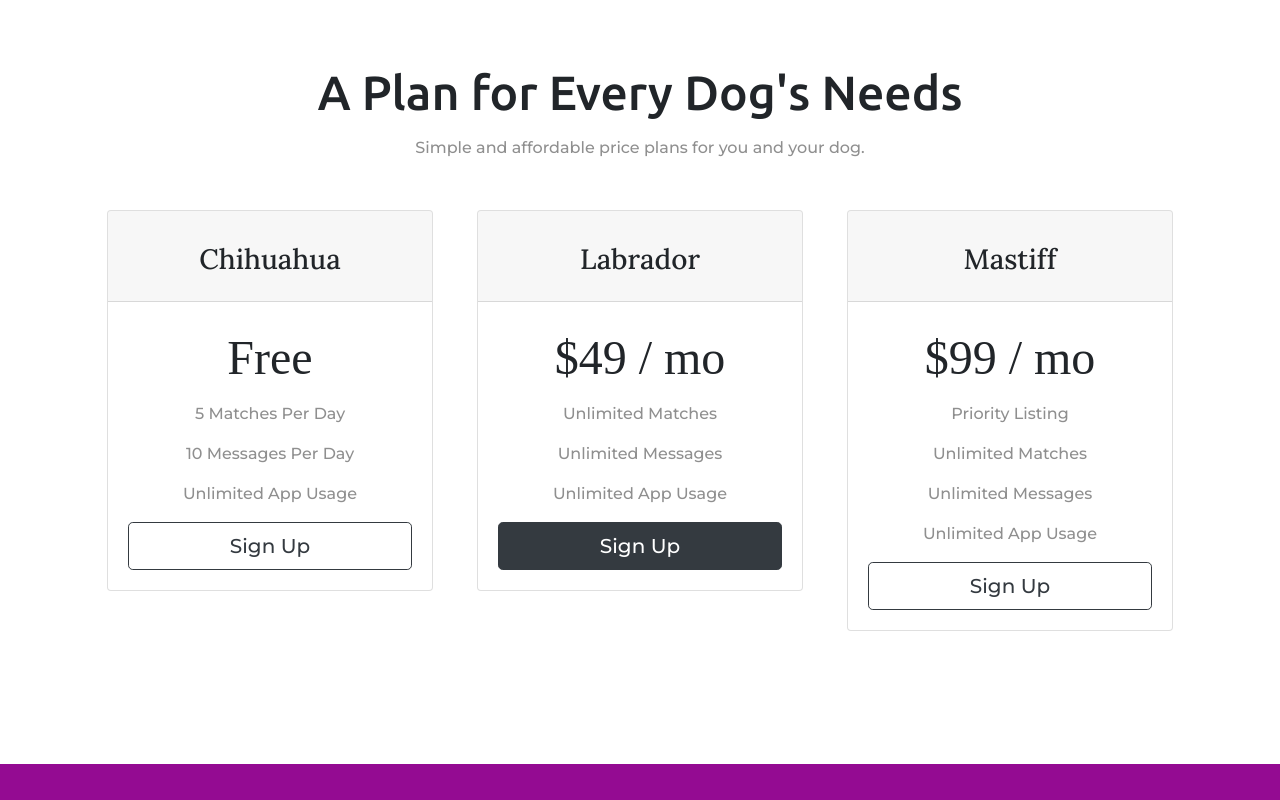
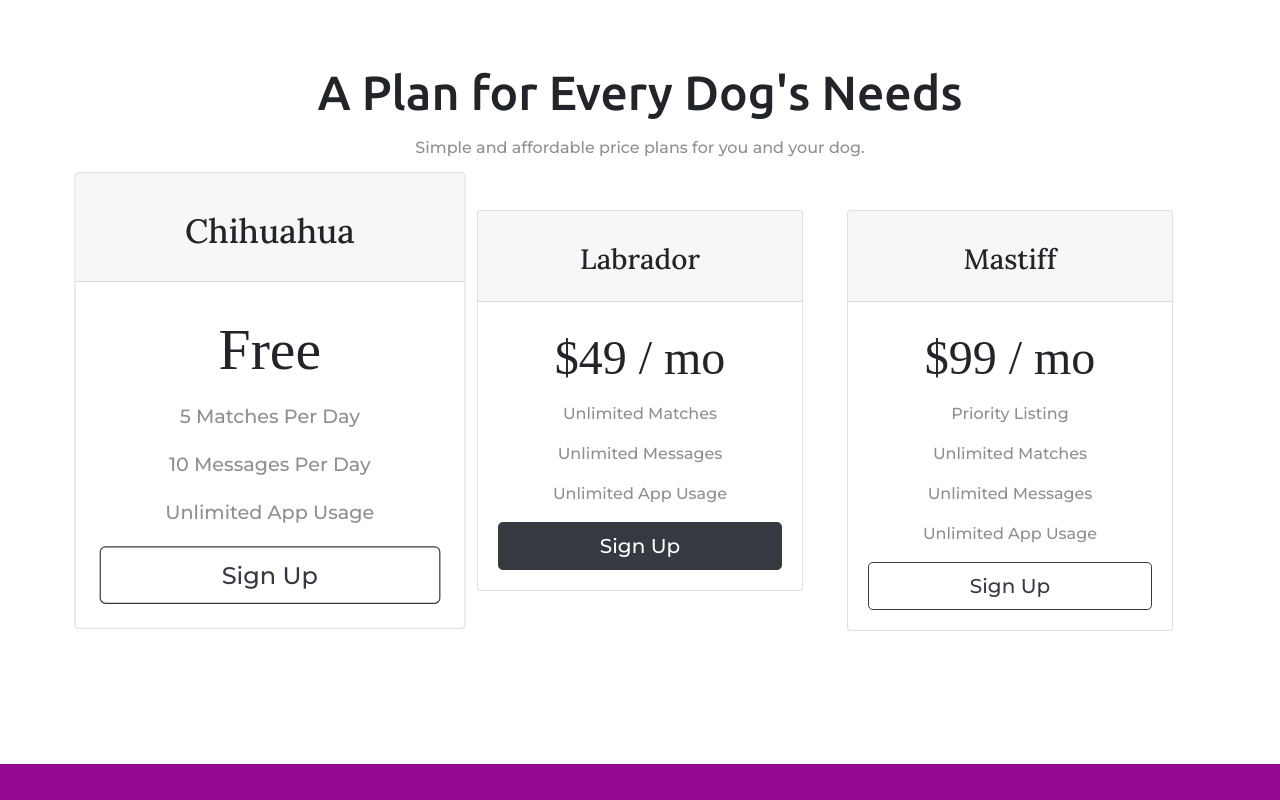
Before and after one commit to Adediran98/TinDog, a plain HTML site: page index.html in a window 1280 px wide. In both pictures the pointer is over the element 270 px from the left and 2259 px from the top of the page. Shown: the part 1859-2659 px from the top of the page. Drawn offline with nearby package versions, Linux system fonts and the light colour scheme.

Commit message:
Update styles.css

```diff
--- a/css/styles.css
+++ b/css/styles.css
@@ -156,6 +156,10 @@ p {
   padding: 100px;
 }
 
+div.card:hover {
+  transform: scale(1.2);
+  }
+
 .card-title {
   font-family: 'Lora', serif;
   font-weight: 500;
```
